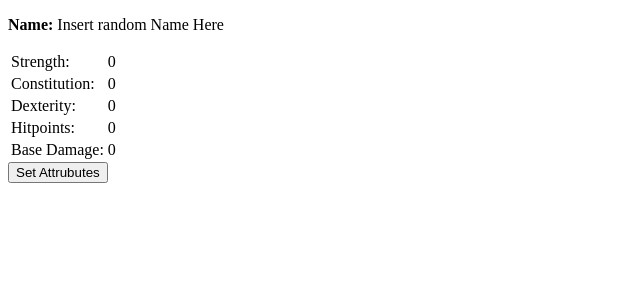
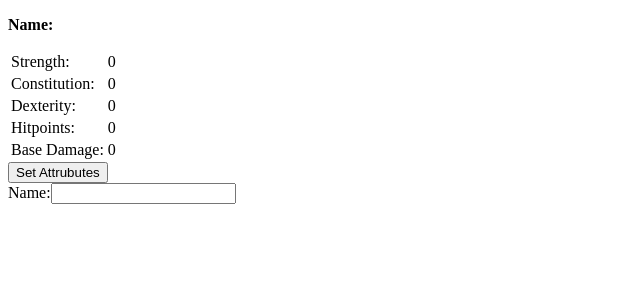
Before and after one commit to mfioca/my-page, a Next.js app: page /DandD/hero in a window 1280 px wide. Shown: the top 300 px of the page, without its empty margins (0-640 px from the left). Built offline with nearby package versions, Linux system fonts and the light colour scheme.

Commit message:
created ability to set name of hero and monster

```diff
--- a/components/style.css
+++ b/components/style.css
@@ -256,6 +256,11 @@ body {
     padding: 0.5rem 0.75rem;
 }
 
+.tabtransition {
+    -webkit-transition: all 3s ease-in-out;
+  -ms-transition: all 3s ease-in-out;
+  transition: all 3s ease-in-out;
+}
 .tab-list-active {
     color: white;
 }
--- a/pages/DandD/hero.js
+++ b/pages/DandD/hero.js
@@ -19,10 +19,17 @@ var newHero = {
 };
 
 
+
+
 class Hero extends React.Component {
     constructor(props) {
         super(props);
         this.setherostats = this.setherostats.bind(this);
+        //sets Name on form
+        this.state = {Name: ''};
+        this.handleChange = this.handleChange.bind(this);
+        this.handleSubmit = this.handleSubmit.bind(this);
+
     }
 
     setherostats() {
@@ -39,11 +46,21 @@ class Hero extends React.Component {
         this.forceUpdate();
     }
 
+    handleChange(event) {
+        this.setState({Name: event.target.value});
+    }
+
+    handleSubmit() {
+        this.setState(prevState => ({
+            showNameForm: !prevState.showNameForm
+        }));
+    }
+
     render() {
         return (
             <div>
                 <div>
-                    <p><b>Name: </b>Insert random Name Here</p>
+                    <p><b>Name:</b> { this.state.Name }</p>
                 </div>
                 <div>
                     <table className="DandDstat_table">
@@ -72,6 +89,18 @@ class Hero extends React.Component {
                 <div className="Stats-roll">
                     <button onClick={this.setherostats}>Set Attrubutes</button>
                 </div>
+                <div>
+                    <form>
+                        <label>
+                            Name:
+                            <input
+                                type="text"
+                                value={this.state.value}
+                                onChange={this.handleChange}
+                            />
+                        </label>
+                    </form>
+                </div>
             </div>
         );
     }
--- a/pages/about_view/aboutview.js
+++ b/pages/about_view/aboutview.js
@@ -2,8 +2,6 @@ import React, { Component } from 'react'
 
 
 export function About(props) {
-
-
     return (
         <div className="about-container FlexDirection_column Text-shadow">
             <div className="about_section about_gradient-left">
--- a/pages/about_view/resumeview.js
+++ b/pages/about_view/resumeview.js
@@ -1,8 +1,6 @@
 import React, { Component } from 'react'
 
 function Resume(props) {
-
-
     return(
         <div>
             <div className="Res-container FlexDirection_column">
--- a/pages/test.js
+++ b/pages/test.js
@@ -2,7 +2,7 @@ import React, { Component } from 'react'
 import Layout from '../components/layout.js'
 import Test from './app'
 import Testapp5 from './transition_item'
-import Hero from './DandD/hero'
+
 
 const numbers = [1, 2, 3, 4, 5, 6];
 
```
Also changed, not shown: pages/DandD/monster.js (+20 -1 lines), pages/about.js (+8 -3 lines), 5 other files (tests, documents, lock files or other folders).
